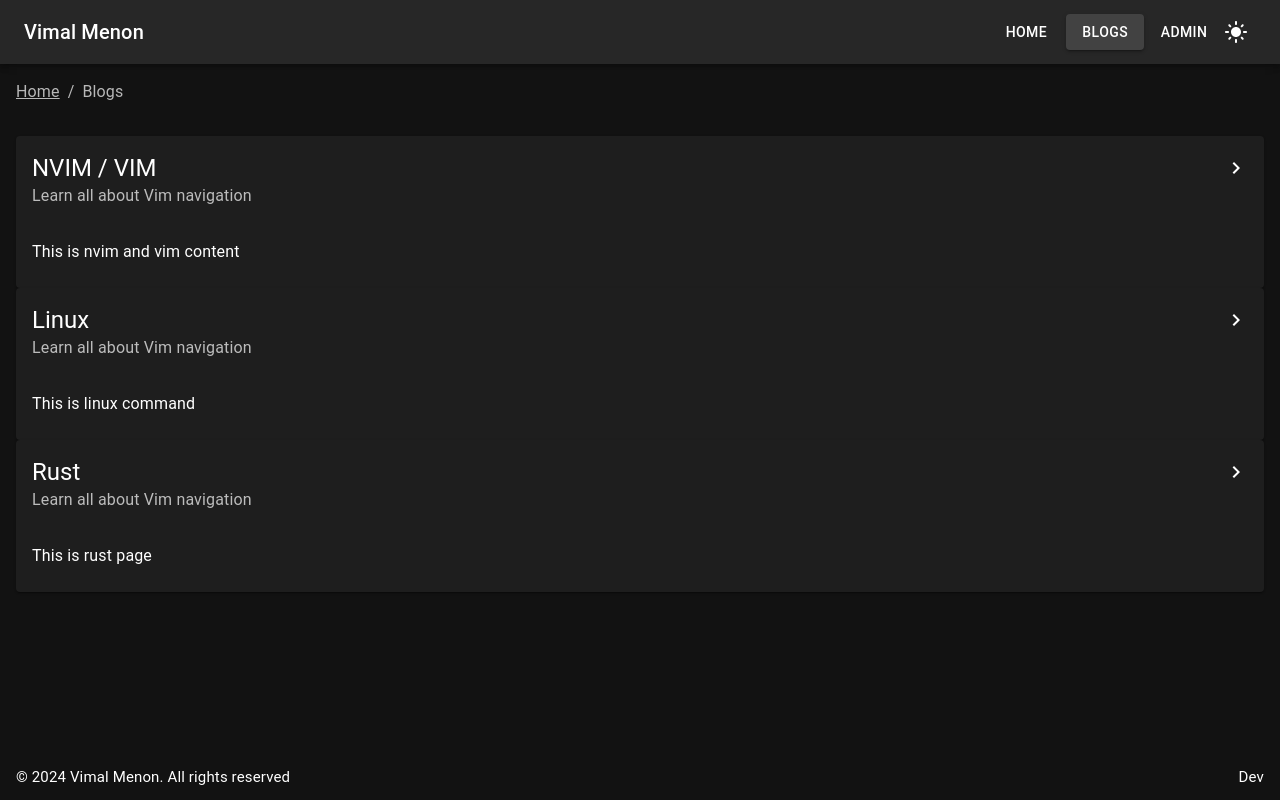
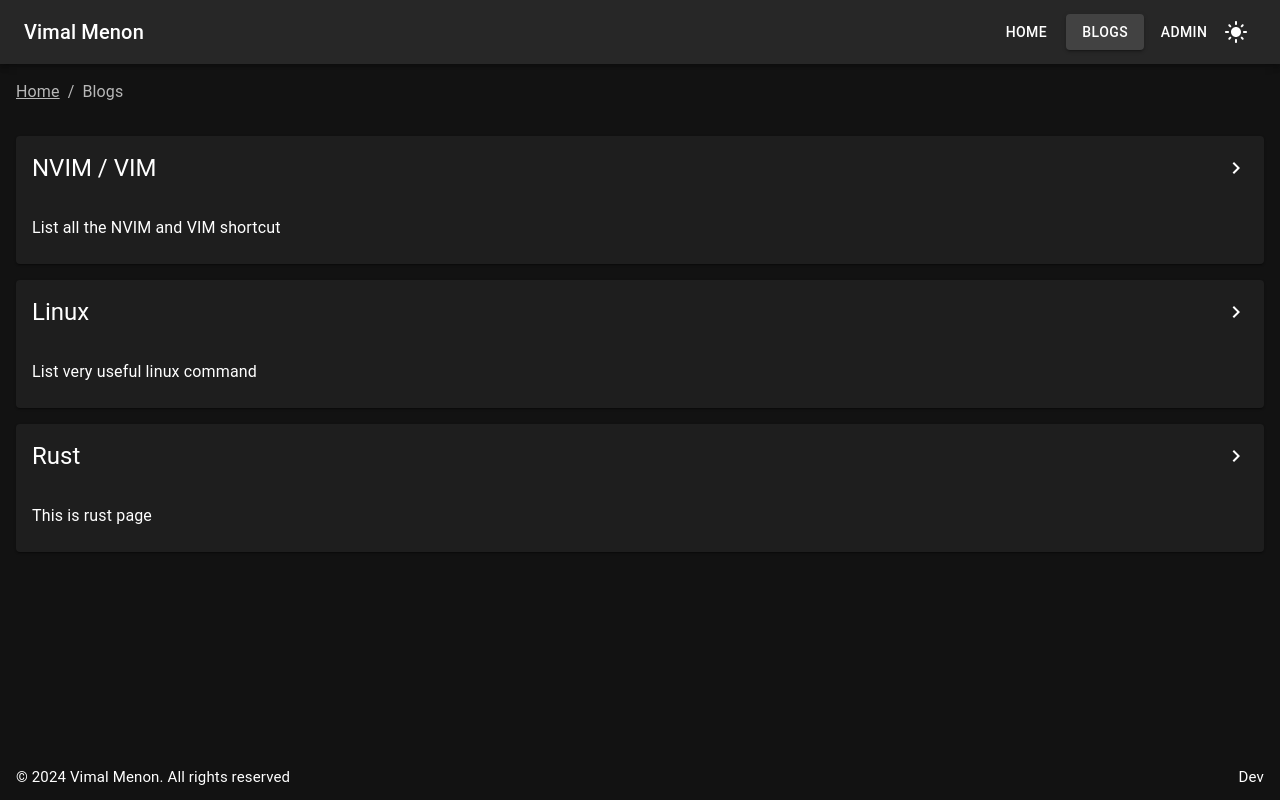
Before and after one commit to vimalmenon/frontend.vimalmenon.com, a Next.js app: page /blogs in a window 1280 px wide. Built offline with nearby package versions, Linux system fonts and the light colour scheme; no server answers; what @mui/material-nextjs would draw is missing.

Commit message:
updated blogs

```diff
--- a/src/app/blogs/blogs.data.ts
+++ b/src/app/blogs/blogs.data.ts
@@ -1,12 +1,12 @@
 export const blogs = [
   {
     title: 'NVIM / VIM',
-    content: 'This is nvim and vim content',
+    content: 'List all the NVIM and VIM shortcut',
     link: '/blogs/vim',
   },
   {
     title: 'Linux',
-    content: 'This is linux command',
+    content: 'List very useful linux command',
     link: '/blogs/linux',
   },
   {
--- a/src/app/blogs/page.tsx
+++ b/src/app/blogs/page.tsx
@@ -15,13 +15,12 @@ export const metadata: Metadata = {
 
 const Blogs: NextPage = async () => {
   return (
-    <Box sx={{ display: 'flex', flexDirection: 'column' }}>
+    <Box sx={{ display: 'flex', flexDirection: 'column', gap: 2 }}>
       {blogs.map((blog) => {
         return (
           <Card key={blog.title}>
             <CardHeader
               title={blog.title}
-              subheader="Learn all about Vim navigation"
               action={
                 <IconButton LinkComponent={NextLink} href={blog.link}>
                   <KeyboardArrowRightIcon />
```
